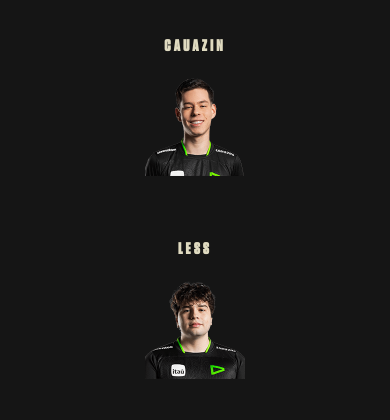
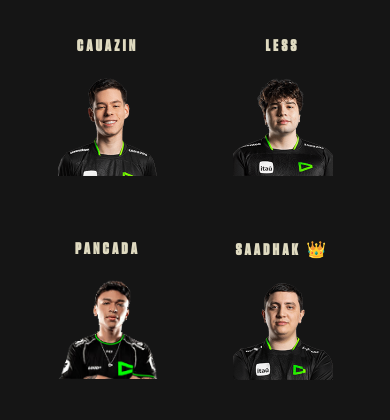
Before and after one commit to YohananBoy/loudnews, a plain HTML site: page wiki.html in a window 390 px wide. Shown: the part 401-821 px from the top of the page. Drawn offline with Linux system fonts and the light colour scheme; a web font is replaced by a local one.

Commit message:
ajustando wiki pro mobile

```diff
--- a/styles.css
+++ b/styles.css
@@ -431,7 +431,7 @@ h3 {
 
     /*WIKI*/
     .wiki li {
-        max-width: 200px;
+        max-width: 120px;
     }
 
     .wiki img {
```
